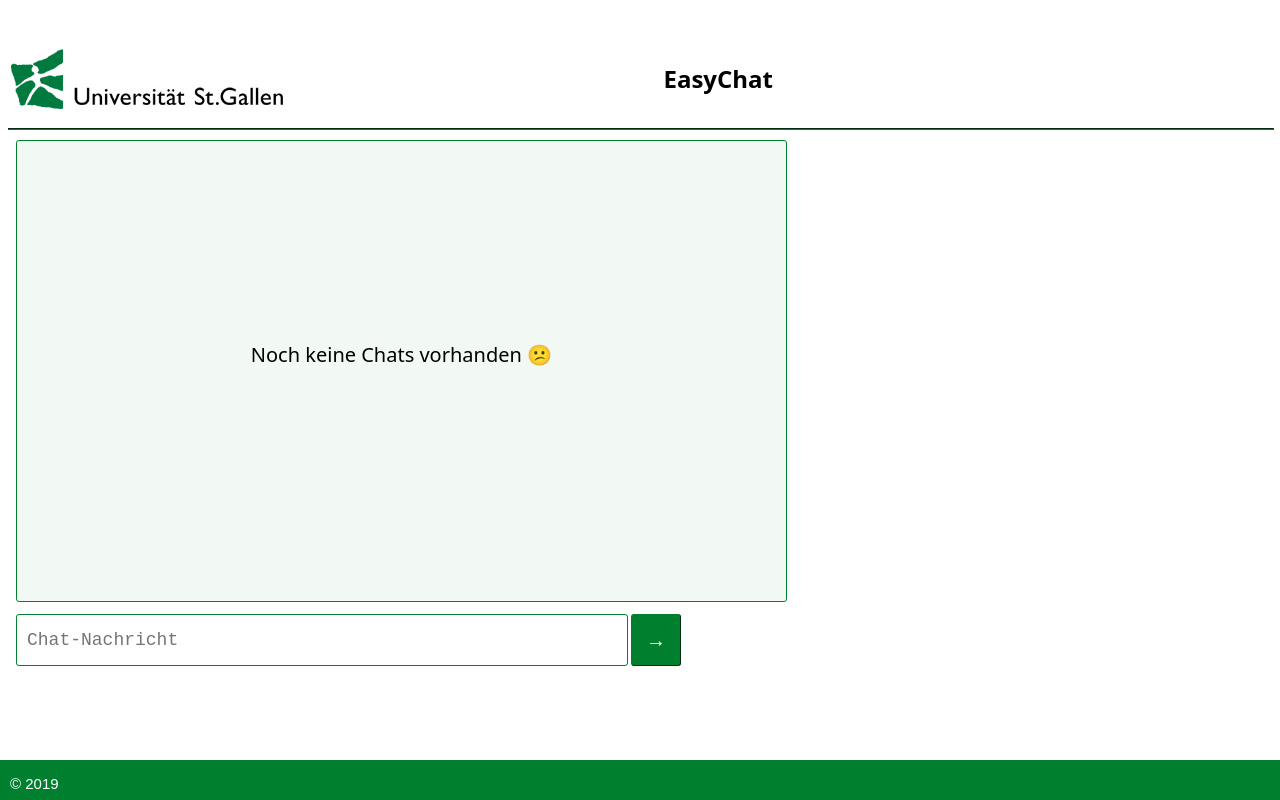
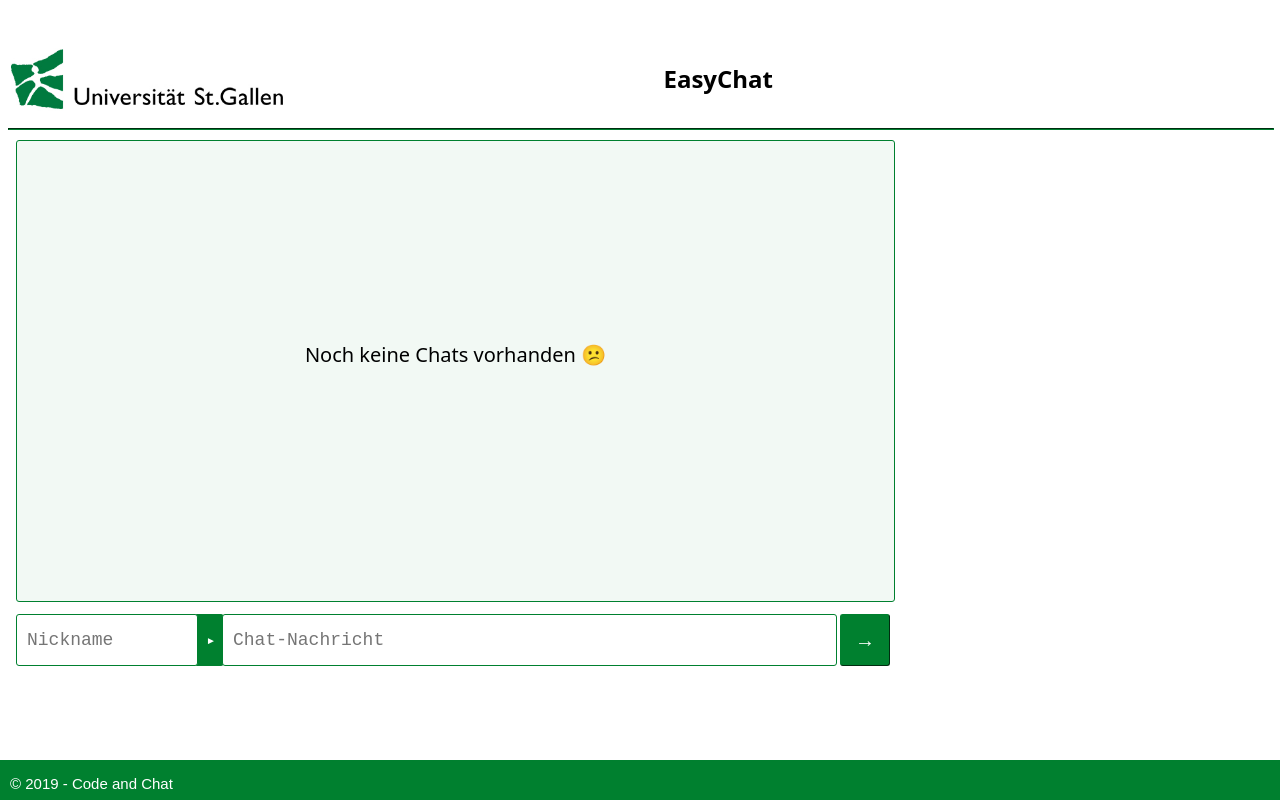
Before and after one commit to NProebstle/codeandchat, an Angular app: page / in a window 1280 px wide. Built offline with nearby package versions, Linux system fonts and the light colour scheme.

Commit message:
v3.0.
Neuer Style; Nicknames; Chat-Optimierung; Wartungsfähigkeit verbessert

```diff
--- a/src/app/components/chat/chat.component.css
+++ b/src/app/components/chat/chat.component.css
@@ -1,20 +1,5 @@
-textarea.alert {
-    resize: none;
-    line-height: 50px;
-    padding: 0;
-    border: 1px solid #00802F;
-    border-radius: 3px;
-    height: 50px;
-    width: 600px;
-    padding-left: 10px;
-    margin-left: -2px;
-    font-size: 18px;
-    background: rgba(255, 80, 80, 0.75);
-}
-
-table, td {
-    margin: 0;
-    padding: 0;
+span.time-right {
+    color: red;
 }
 
 .button {
@@ -23,11 +8,83 @@ table, td {
     margin-top: -4px;
     margin-left: 1px;
     border-color: #00802F;
-    border-width: 0.5px;
+    border-width: 1px;
     border-radius: 3px;
     font-size: 20px;
     color: white;
     background: #00802F;
+}
+
+.colorpicker {
+    height: 52px;
+    width: 30px;
+    border-color: #00802F;
+    border-width: 1px;
+    border-radius: 3px;
+    color:white;
+    background-color: #00802F;
+    margin-left: -6px;
+    margin-right: 1px;
+    margin-top: -4px;
+    border-style: solid;
+    float: left;
+    font-size: 10px;
+    text-align: center;
+    padding-left: 10px;
+}
+
+.cpListCollapsed {
+    height: 52px;
+    width: 0px;
+    border-color: #00802F;
+    border-width: 0px;
+    border-radius: 3px;
+    color:white;
+    background-color: #00802F;
+    margin-left: -6px;
+    margin-right: 0px;
+    margin-top: -4px;
+    border-style: solid;
+    float: left;
+    font-size: 10px;
+    text-align: center;
+    padding-left: 0px;
+    visibility: hidden;
+}
+
+.cpList {
+    height: 52px;
+    width: 30px;
+    border-color: #00802F;
+    border-width: 1px;
+    border-radius: 3px;
+    color:white;
+    background-color: #00802F;
+    margin-left: -6px;
+    margin-right: 1px;
+    margin-top: -4px;
+    border-style: solid;
+    float: left;
+    font-size: 10px;
+    text-align: center;
+    padding-left: 10px;
+}
+
+div.alert {
+    line-height: 50px;
+    padding: 0;
+    border: 0px solid rgb(255, 40, 40);
+    border-radius: 3px;
+    height: 100%;
+    width: 869px;
+    padding-left: 10px;
+    margin: 0px;
+    margin-left: -2px;
+    font-size: 18px;
+    font-family: system-ui;
+    background: rgba(201, 45, 43, 0.75);
+    color: white;
+    visibility: hidden;
 }
 
 div.output {
@@ -36,13 +93,46 @@ div.output {
     border-radius: 3px;
     padding: 10px;
     margin: 10px 0;
-    width: 60%;
+    width: 857px;
     height: 250px;
     text-align: center;
     padding-top: 200px;
     font-family: system-ui;
     font-size: 20px;
+    overflow: auto;
   }
+
+div.message-right{
+    border: 1px solid #00802F;
+    background-color: rgb(255, 255, 255);
+    border-radius: 5px;
+    padding: 10px;
+    margin: 10px 0;
+    font-family: system-ui;
+    font-size: 18px;
+    color: #00802F;
+    align-self: right;
+    width: 80%;
+}
+
+table, td {
+    margin: 0;
+    padding: 0;
+}
+
+textarea.alert {
+    resize: none;
+    line-height: 46px;
+    padding: 0;
+    border: 3px solid rgba(201, 45, 43);
+    border-radius: 3px;
+    height: 46px;
+    width: 596px;
+    padding-left: 10px;
+    margin-left: 0px;
+    font-size: 18px;
+    background: rgba(255, 80, 80, 0.75);
+}
 
 textarea.input {
     resize: none;
@@ -51,8 +141,35 @@ textarea.input {
     border: 1px solid #00802F;
     border-radius: 3px;
     height: 50px;
-    width: 600px;
+    width: 603px;
+    padding-left: 10px;
+    margin-left: -5px;
+    font-size: 18px;
+}
+
+textarea.nick {
+    resize: none;
+    line-height: 50px;
+    padding: 0;
+    border: 1px solid #00802F;
+    border-radius: 3px;
+    height: 50px;
+    width: 170px;
     padding-left: 10px;
     margin-left: -2px;
     font-size: 18px;
 }
+
+textarea.nickalert {
+    resize: none;
+    line-height: 46px;
+    padding: 0;
+    border: 3px solid rgba(201, 45, 43);
+    border-radius: 3px;
+    height: 46px;
+    width: 166px;
+    padding-left: 10px;
+    margin-left: -2px;
+    font-size: 18px;
+    background: rgba(255, 80, 80, 0.75);
+}
--- a/src/app/components/chat/chat.component.html
+++ b/src/app/components/chat/chat.component.html
@@ -1,11 +1,23 @@
 <body>
-  <div>
-      <div class="output" id="output">{{ output }}</div>
-  </div>
+  <div class="output" id="output">{{ initialOutput }}</div>
   <table>
     <tr>
-      <td><textarea class="input" id="chatInput" rows="1" placeholder="Chat-Nachricht" (keyup.enter)="send(firstmessage, output, message)" [(ngModel)]="message"></textarea></td>
-      <td><button class="button" (click)="send(firstmessage, output, message)">→</button></td>
+      <td><textarea class="nick" id="nickInput" placeholder="Nickname" [(ngModel)]="nickName"></textarea></td>
+      <td>
+        <button id="cpbtn" class="colorpicker" (click)="changeColorDropdown()">►</button>
+        <button id="cpBlue" class="cpListCollapsed" (click)="selectColor(color='blue')"></button>
+        <button id="cpRed" class="cpListCollapsed" (click)="selectColor(color='red')"></button>
+        <button id="cpWhite" class="cpListCollapsed" (click)="selectColor(color='white')"></button>
+        <button id="cpBlack" class="cpListCollapsed" (click)="selectColor(color='black')"></button>
+        <button id="cpGreen" class="cpListCollapsed" (click)="selectColor(color='#00802F')"></button>
+      </td>
+      <td><textarea class="input" id="chatInput" rows="1" placeholder="Chat-Nachricht" (keyup.enter)="send()" [(ngModel)]="message"></textarea></td>
+      <td><button class="button" (click)="send()">→</button></td>
+    </tr>
+  </table>
+  <table>
+    <tr>
+      <td><div class="alert" id="alert">{{ alertText }}</div></td>
     </tr>
   </table>
 </body>
--- a/src/app/components/chat/chat.component.ts
+++ b/src/app/components/chat/chat.component.ts
@@ -1,4 +1,6 @@
 import { Component, OnInit } from '@angular/core';
+import { THIS_EXPR } from '@angular/compiler/src/output/output_ast';
+import { Message, CloneVisitor } from '@angular/compiler/src/i18n/i18n_ast';
 
 @Component({
   selector: 'app-chat',
@@ -7,35 +9,185 @@ import { Component, OnInit } from '@angular/core';
 })
 export class ChatComponent {
 
+  public alertText;
+  public colorsCollapsed = true;
+  public color = '#00802F';
+  public textcolor = '#00802F';
+  public initialOutput = 'Noch keine Chats vorhanden 😕';
   public message = '';
-  public output = 'Noch keine Chats vorhanden 😕';
-  public firstmessage = false;
-
-  //this.chatmessage = '';
+  public longMessage;
+  public messageCounter = 0;
+  public messageArray;
+  public nickName = '';
+  public output = '';
+  public prevMessageID = '';
 
   constructor() {
   }
-    send(firstmessage, output, message){
-      if(message.length > 0){
-        if(firstmessage == false){
-        this.output = '';
-        document.getElementById('output').style.height = '440px';
-        document.getElementById('output').style.textAlign = 'right';
-        document.getElementById('output').style.paddingTop = '10px';
-        this.setflagfalse(firstmessage);
-      }
-        document.getElementById('chatInput').className = 'input';
-        this.output = message;
-        this.message = '';
-        return output;
-      }
-      else {
-        document.getElementById('chatInput').className = 'alert';
+    send(){
+      if(this.nickCheck() && this.messageCheck()){
+        if(this.messageCounter == 0){
+        this.styleFirstChat();
+        }
+        if(!this.longMessage){
+          this.output = this.message;
+          this.message = '';
+          this.createMessage(this.output);
+          return this.prevMessageID;
+        }
+        else {
+          var numofMessages = this.messageArray.length;
+          var i;
+          for(i = 0; i < numofMessages; i++){
+            this.output = this.messageArray[i];
+            this.createMessage(this.output);
+          }
+        }
       }
     }
 
-    setflagfalse(firstmessage){
-      firstmessage = false;
-      return firstmessage;
+
+    createMessage(output){
+      var c = this.messageCounter;
+      this.messageCounter = c+1;
+      var checkID = this.nickName + c;
+      if(c == 0){
+        this.createMessageElement(output);
+      }
+      else if(this.prevMessageID == checkID) {
+        this.mergeMessages(output);
+      }
+      else {
+        this.createMessageElement(output);
+      }
+    }
+
+    createMessageElement(output){
+      var currentdate = new Date();
+      if(this.color == 'white'){
+        this.textcolor = 'black';
+      } else {
+        this.textcolor = this.color;
+      }
+      var timestamp = currentdate.getHours() + ':' + currentdate.getMinutes();
+      var div = document.createElement("div");
+      div.id = this.nickName + this.messageCounter;
+      div.innerHTML = `<h4>${this.nickName}:</h4><p>${output}</p><span style="position:absolute;bottom: 10px;right:10px;padding-bottom: 5px;font-size: 14px;float: right;">${timestamp}</span>`;
+      div.style.cssText = `align-self: right;background-color: white;border: 1px solid ${this.color};border-radius: 5px;color: ${this.textcolor};clear: both;float: right;font-family: system-ui;font-size: 18px;line-height: 5px;margin: 10px 0;max-width: 80%;min-width: 300px;padding: 10px;padding-bottom: 5px;padding-top: 0px;position: relative;text-align: left;`;
+      div.className = 'message-right';
+      document.getElementById('output').appendChild(div);
+      this.prevMessageID = div.id;
+    }
+
+    mergeMessages(output){
+      var div = document.getElementById(this.prevMessageID);
+      div.innerHTML += `<p>${output}</p>`;
+      div.id = this.nickName + this.messageCounter;
+      this.prevMessageID = div.id;
+    }
+
+    messageCheck(){
+      if(!/^\s*$/.test(this.message)){
+        document.getElementById('chatInput').className = 'input';
+        if(this.message.length > 65){
+          this.messageArray = this.message.match(/(.{1,65})/g);
+          this.longMessage = true;
+        }
+        return true;
+      }
+      else {
+        document.getElementById('alert').style.visibility = 'visible';
+        this.alertText += " Bitte geben Sie eine Nachricht ein!";
+        document.getElementById('chatInput').className = 'alert';
+        return false;
+      }
+    }
+
+    nickCheck(){
+      if(!/^\s*$/.test(this.nickName)){
+        if(this.nickName.length < 16){
+          document.getElementById('alert').style.visibility = 'hidden';
+          this.alertText = "";
+          document.getElementById('nickInput').className = 'nick';
+          return true;
+        }
+        else {
+          document.getElementById('alert').style.visibility = 'visible';
+          this.alertText = "Der Nickname darf nicht länger als 15 Zeichen sein!";
+          this.messageCheck();
+          document.getElementById('nickInput').className = 'nickalert';
+          return false;
+        }
+      }
+      else {
+        document.getElementById('alert').style.visibility = 'visible';
+        this.alertText = "Nickname darf nicht leer sein!";
+        this.messageCheck();
+        document.getElementById('nickInput').className = 'nickalert';
+        return false;
+      }
+    }
+
+    changeColorDropdown(){
+      if(this.colorsCollapsed){
+        document.getElementById('cpGreen').className = 'cpList';
+        document.getElementById('cpBlue').className = 'cpList';
+        document.getElementById('cpRed').className = 'cpList';
+        document.getElementById('cpWhite').className = 'cpList';
+        document.getElementById('cpBlack').className = 'cpList';
+        document.getElementById('chatInput').style.width = '478px';
+        document.getElementById('chatInput').style.marginLeft = '0px';
+        document.getElementById('cpRed').style.background = 'red';
+        document.getElementById('cpRed').style.border = 'red';
+        document.getElementById('cpBlue').style.background = 'blue';
+        document.getElementById('cpBlue').style.border = 'blue';
+        document.getElementById('cpWhite').style.background = 'white';
+        document.getElementById('cpWhite').style.border = 'white';
+        document.getElementById('cpBlack').style.background = 'black';
+        document.getElementById('cpBlack').style.border = 'black';
+        document.getElementById('cpbtn').innerHTML = '◄';
+        this.colorsCollapsed = false;
+      }
+      else {
+        document.getElementById('cpGreen').className = 'cpListCollapsed';
+        document.getElementById('cpBlue').className = 'cpListCollapsed';
+        document.getElementById('cpRed').className = 'cpListCollapsed';
+        document.getElementById('cpWhite').className = 'cpListCollapsed';
+        document.getElementById('cpBlack').className = 'cpListCollapsed';
+        document.getElementById('cpbtn').innerHTML = '►';
+        document.getElementById('chatInput').style.width = '603px';
+        document.getElementById('chatInput').style.marginLeft = '-5px';
+        this.colorsCollapsed = true;
+      }
+    }
+
+    selectColor(color){
+      this.color = color;
+      document.getElementById('cpbtn').style.background = color;
+      document.getElementById('cpbtn').style.borderColor = color;
+      if(color == 'white'){
+        document.getElementById('cpbtn').style.color = 'black';
+        document.getElementById('cpbtn').style.borderColor = '#00802F';
+      }
+      else {
+        document.getElementById('cpbtn').style.color = 'white';
+      }
+      this.changeColorDropdown();
+      document.getElementById('alert').style.visibility = 'visible';
+      document.getElementById('alert').style.backgroundColor = 'rgba(0, 128, 47, 0.75)';
+      this.alertText = "Die Farbänderung wird erst mit einer Änderung des Nicknames wirksam!";
+      setTimeout(this.resetAlert, 8000);
+    }
+
+    styleFirstChat(){
+      this.initialOutput = '';
+      document.getElementById('output').style.height = '440px';
+      document.getElementById('output').style.textAlign = 'right';
+      document.getElementById('output').style.paddingTop = '10px';
+    }
+
+    resetAlert(){
+      document.getElementById('alert').style.backgroundColor = 'rgba(255, 80, 80, 0.75)';
+      document.getElementById('alert').style.visibility = 'hidden';
     }
 }
--- a/src/app/components/footer/footer.component.html
+++ b/src/app/components/footer/footer.component.html
@@ -1,3 +1,3 @@
 <footer>
-    <p class="copyright">© 2019</p>
+    <p class="copyright">© 2019 - Code and Chat</p>
 </footer>
```
